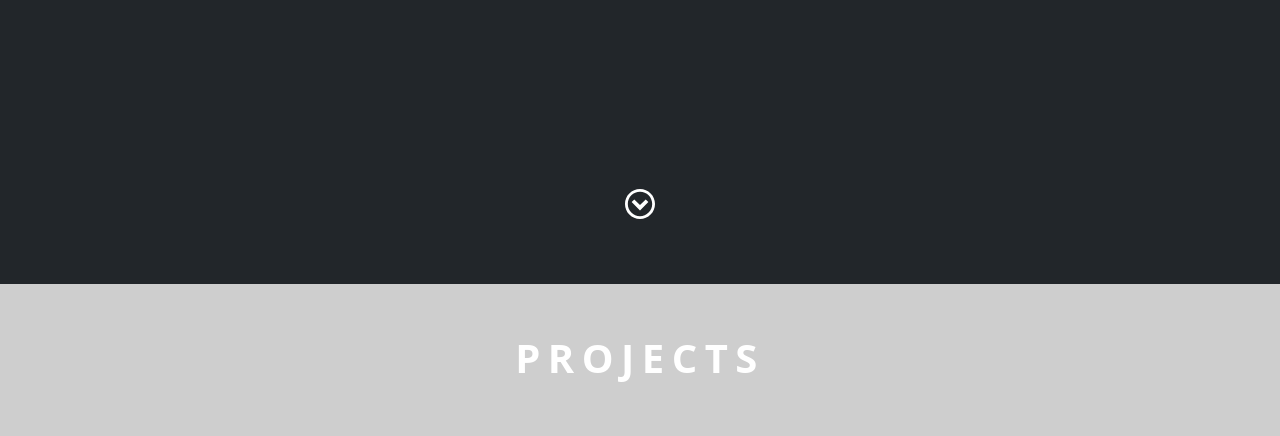
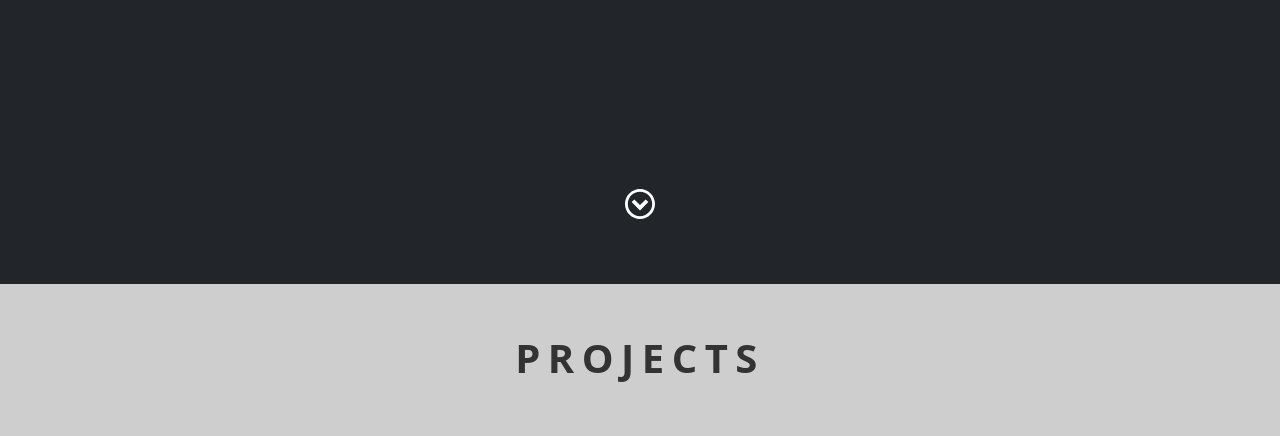
Before and after one commit to Luismrtz/luis-portfolio, a website: page index.html in a window 1280 px wide. Shown: the part 516-952 px from the top of the page. Drawn offline with Linux system fonts and the light colour scheme.

Commit message:
Fix css (#3)

```diff
--- a/css/style.css
+++ b/css/style.css
@@ -177,6 +177,10 @@ h3 {
   padding: 3rem 2rem;
 
   background-color: var(--grey);
+}
+
+.projects h1 {
+  color: var(--mainFont);
 }
 
 .projects h2 {
```
